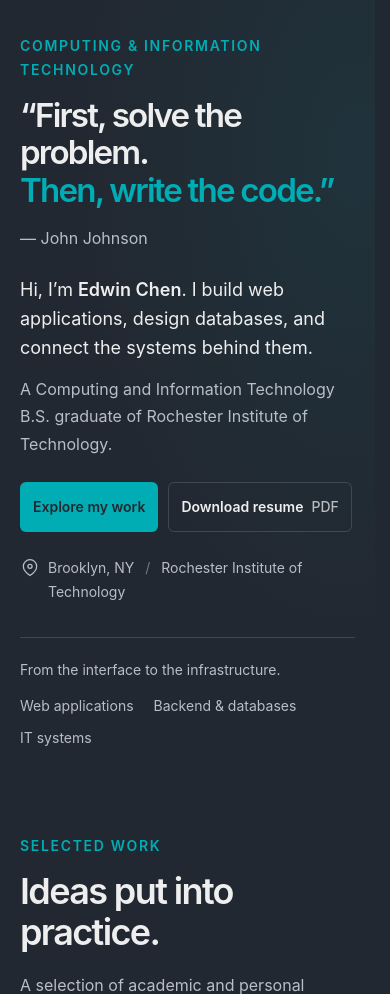
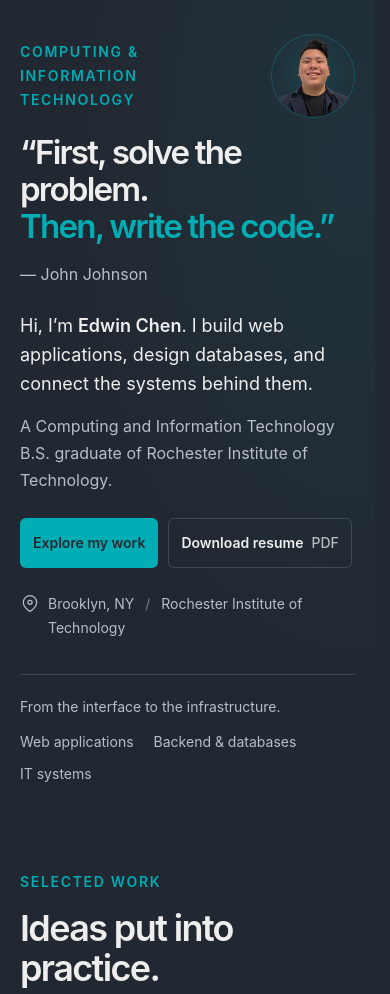
Before and after one commit to Tordwin/portfolio, a PHP site: page / in a window 390 px wide. Shown: the part 73-1067 px from the top of the page. Run offline with PHP 8.4, Linux system fonts and the light colour scheme.

Commit message:
Restore background-free portrait with themed hero styling

```diff
--- a/global.css
+++ b/global.css
@@ -58,8 +58,10 @@ h3 { font-size: 1.35rem; letter-spacing: -.025em; }
 
 /* Intro */
 .hero { background: radial-gradient(ellipse at 95% 20%, rgb(0 173 181 / 8%) 0, transparent 55%), var(--background); color: var(--ink); }
-.hero-layout { padding-block: clamp(24px, 4svh, 40px); }
+.hero-layout { position: relative; padding-block: clamp(24px, 4svh, 40px); }
 .hero-copy { max-width: 1040px; }
+.hero-portrait { position: absolute; right: 0; bottom: clamp(24px, 4svh, 40px); width: clamp(200px, 22vw, 300px); aspect-ratio: 1; overflow: hidden; border: 1px solid rgb(0 173 181 / 30%); border-radius: 50% 50% 14px 14px; background: radial-gradient(ellipse at 50% 45%, rgb(0 173 181 / 16%), transparent 72%); }
+.hero-portrait img { width: 100%; height: 100%; object-fit: contain; object-position: center bottom; }
 .hero-eyebrow { color: var(--teal); margin-bottom: 16px; }
 h1 { font-size: clamp(2.5rem, min(4.7vw, 8svh), 4.5rem); line-height: 1.12; letter-spacing: -.045em; font-weight: 600; margin-bottom: 16px; }
 h1 > span { color: var(--teal); }
@@ -226,6 +228,8 @@ h1 > span { color: var(--teal); }
     .js .nav-resume { margin-top: 8px; }
     h1 { font-size: clamp(2.6rem, 5.3vw, 3.2rem); }
     .hero-intro { font-size: 1.125rem; }
+    .hero-portrait { top: clamp(24px, 4svh, 40px); bottom: auto; width: 84px; border-radius: 50%; }
+    .hero-eyebrow { display: flex; align-items: center; max-width: calc(100% - 104px); min-height: 84px; }
     .hero-actions { gap: 10px; }
     .hero-actions .button { padding-inline: 16px; }
     .hero-location { align-items: flex-start; }
--- a/index.php
+++ b/index.php
@@ -23,6 +23,9 @@
                     <svg class="icon" viewBox="0 0 24 24" fill="none" stroke="currentColor" stroke-width="1.5" aria-hidden="true"><path d="M20 10c0 6-8 11-8 11S4 16 4 10a8 8 0 1 1 16 0Z"/><circle cx="12" cy="10" r="2.5"/></svg>
                     <span>Brooklyn, NY <span class="location-divider" aria-hidden="true">/</span> Rochester Institute of Technology</span>
                 </div>
+            </div>
+            <div class="hero-portrait">
+                <img src="images/portrait-cutout.png" alt="Portrait of Edwin Chen" width="1254" height="1254" fetchpriority="high">
             </div>
         </div>
         <div class="container hero-footnote">
```
Also changed, not shown: README.md, images/portrait-cutout.png (added).
